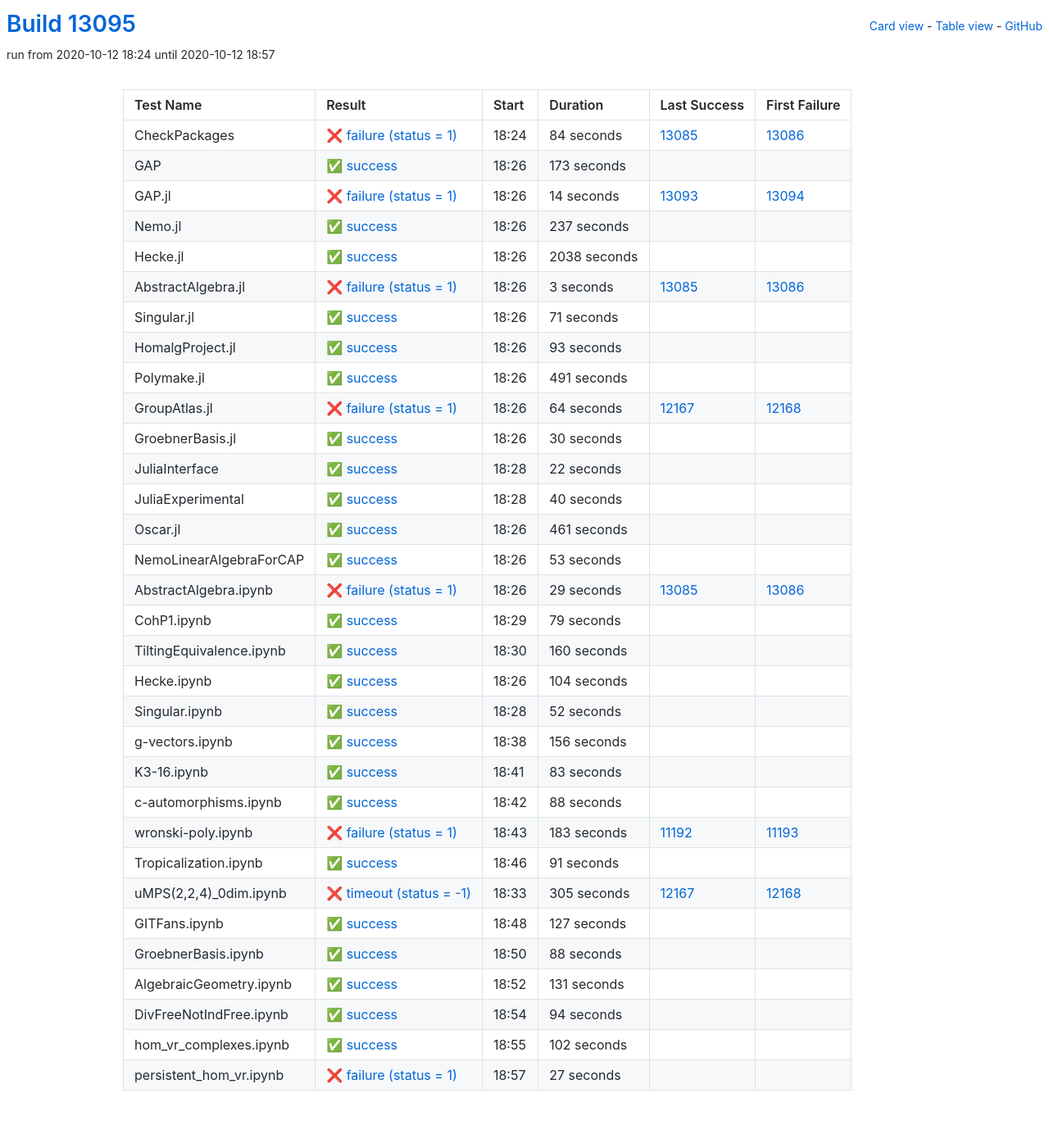
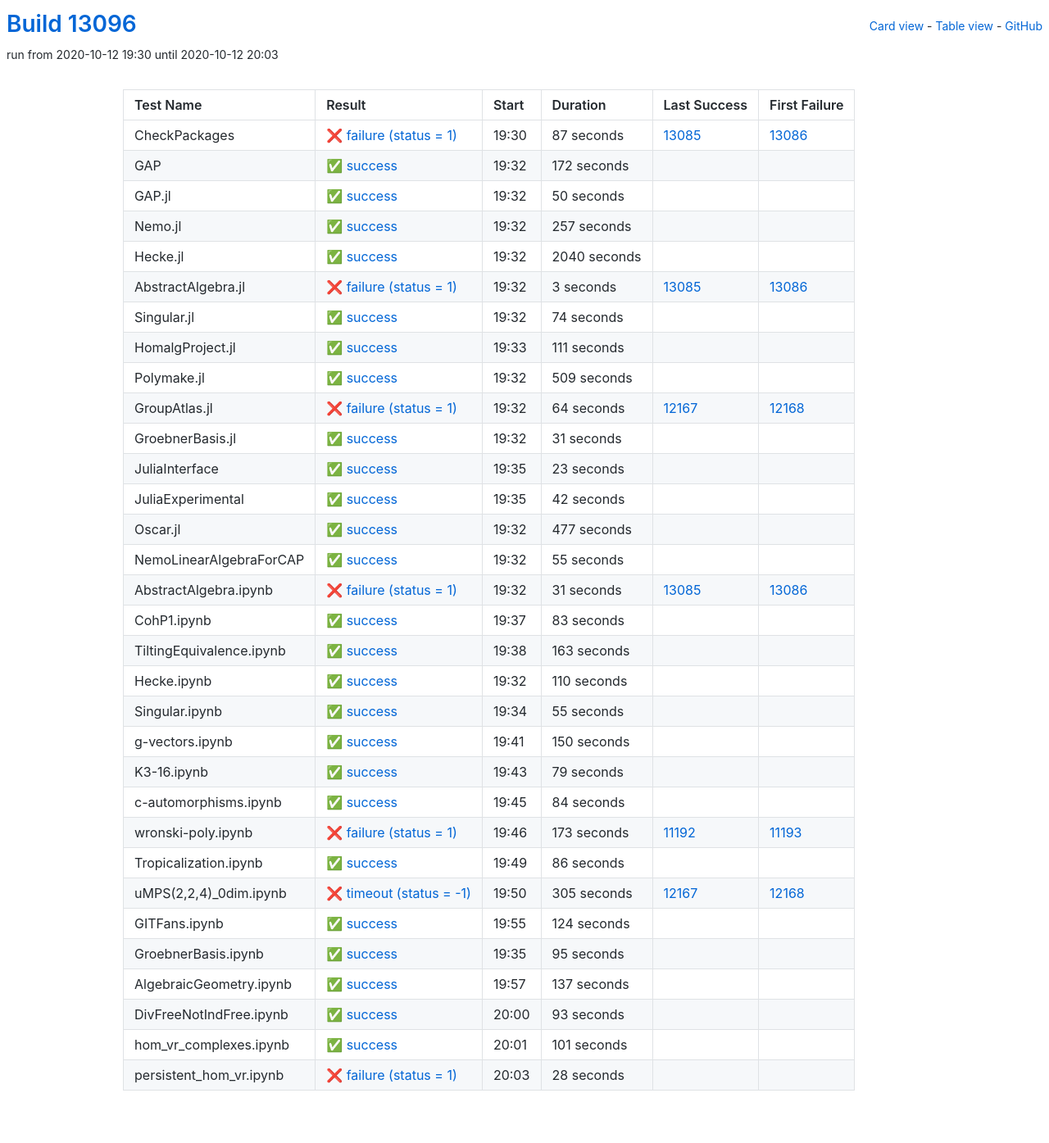
Before and after one commit to oscar-system/oscar-ci-status, a Jekyll site: the page built from table.html, in a window 1280 px wide. Shown: the whole page at 82% size. Built offline with Jekyll 4.4.1, drawn with Linux system fonts in a browser that asks for light colours.

Commit message:
Build #13096

```diff
--- a/_data/ci.yml
+++ b/_data/ci.yml
@@ -1,6 +1,6 @@
 ---
-build: 13095
-build_url: https://oscarci.mathematik.uni-kl.de/job/oscar/13095/
+build: 13096
+build_url: https://oscarci.mathematik.uni-kl.de/job/oscar/13096/
 job: oscar
 organization: oscar-system
 repo: oscar-ci-status
@@ -8,68 +8,68 @@
 tests:
 - name: CheckPackages
   id: checkpackages
-  log: https://oscarci.mathematik.uni-kl.de/job/oscar/13095/artifact/logs/build-13095/CheckPackages.log
-  start: 2020-10-12 18:24
+  log: https://oscarci.mathematik.uni-kl.de/job/oscar/13096/artifact/logs/build-13096/CheckPackages.log
+  start: 2020-10-12 19:30
   success: false
   exitcode: 1
   status: failure
-  duration: 84
+  duration: 87
   last_success: 13085
   last_success_url: https://oscarci.mathematik.uni-kl.de/job/oscar/13085/
   first_failure: 13086
   first_failure_url: https://oscarci.mathematik.uni-kl.de/job/oscar/13086/
 - name: GAP
   id: gap
-  log: https://oscarci.mathematik.uni-kl.de/job/oscar/13095/artifact/logs/build-13095/GAP.log
-  start: 2020-10-12 18:26
+  log: https://oscarci.mathematik.uni-kl.de/job/oscar/13096/artifact/logs/build-13096/GAP.log
+  start: 2020-10-12 19:32
   success: true
   exitcode: 0
   status: success
-  duration: 173
+  duration: 172
   last_success: false
   last_success_url:
   first_failure: false
   first_failure_url:
 - name: GAP.jl
   id: gap-jl
-  log: https://oscarci.mathematik.uni-kl.de/job/oscar/13095/artifact/logs/build-13095/GAP.jl.log
-  start: 2020-10-12 18:26
-  success: false
-  exitcode: 1
-  status: failure
-  duration: 14
-  last_success: 13093
-  last_success_url: https://oscarci.mathematik.uni-kl.de/job/oscar/13093/
-  first_failure: 13094
-  first_failure_url: https://oscarci.mathematik.uni-kl.de/job/oscar/13094/
-- name: Nemo.jl
-  id: nemo-jl
-  log: https://oscarci.mathematik.uni-kl.de/job/oscar/13095/artifact/logs/build-13095/Nemo.jl.log
-  start: 2020-10-12 18:26
+  log: https://oscarci.mathematik.uni-kl.de/job/oscar/13096/artifact/logs/build-13096/GAP.jl.log
+  start: 2020-10-12 19:32
   success: true
   exitcode: 0
   status: success
-  duration: 237
+  duration: 50
+  last_success: false
+  last_success_url:
+  first_failure: false
+  first_failure_url:
+- name: Nemo.jl
+  id: nemo-jl
+  log: https://oscarci.mathematik.uni-kl.de/job/oscar/13096/artifact/logs/build-13096/Nemo.jl.log
+  start: 2020-10-12 19:32
+  success: true
+  exitcode: 0
+  status: success
+  duration: 257
   last_success: false
   last_success_url:
   first_failure: false
   first_failure_url:
 - name: Hecke.jl
   id: hecke-jl
-  log: https://oscarci.mathematik.uni-kl.de/job/oscar/13095/artifact/logs/build-13095/Hecke.jl.log
-  start: 2020-10-12 18:26
+  log: https://oscarci.mathematik.uni-kl.de/job/oscar/13096/artifact/logs/build-13096/Hecke.jl.log
+  start: 2020-10-12 19:32
   success: true
   exitcode: 0
   status: success
-  duration: 2038
+  duration: 2040
   last_success: false
   last_success_url:
   first_failure: false
   first_failure_url:
 - name: AbstractAlgebra.jl
   id: abstractalgebra-jl
-  log: https://oscarci.mathematik.uni-kl.de/job/oscar/13095/artifact/logs/build-13095/AbstractAlgebra.jl.log
-  start: 2020-10-12 18:26
+  log: https://oscarci.mathematik.uni-kl.de/job/oscar/13096/artifact/logs/build-13096/AbstractAlgebra.jl.log
+  start: 2020-10-12 19:32
   success: false
   exitcode: 1
   status: failure
@@ -80,44 +80,44 @@
   first_failure_url: https://oscarci.mathematik.uni-kl.de/job/oscar/13086/
 - name: Singular.jl
   id: singular-jl
-  log: https://oscarci.mathematik.uni-kl.de/job/oscar/13095/artifact/logs/build-13095/Singular.jl.log
-  start: 2020-10-12 18:26
+  log: https://oscarci.mathematik.uni-kl.de/job/oscar/13096/artifact/logs/build-13096/Singular.jl.log
+  start: 2020-10-12 19:32
   success: true
   exitcode: 0
   status: success
-  duration: 71
+  duration: 74
   last_success: false
   last_success_url:
   first_failure: false
   first_failure_url:
 - name: HomalgProject.jl
   id: homalgproject-jl
-  log: https://oscarci.mathematik.uni-kl.de/job/oscar/13095/artifact/logs/build-13095/HomalgProject.jl.log
-  start: 2020-10-12 18:26
+  log: https://oscarci.mathematik.uni-kl.de/job/oscar/13096/artifact/logs/build-13096/HomalgProject.jl.log
+  start: 2020-10-12 19:33
   success: true
   exitcode: 0
   status: success
-  duration: 93
+  duration: 111
   last_success: false
   last_success_url:
   first_failure: false
   first_failure_url:
 - name: Polymake.jl
   id: polymake-jl
-  log: https://oscarci.mathematik.uni-kl.de/job/oscar/13095/artifact/logs/build-13095/Polymake.jl.log
-  start: 2020-10-12 18:26
+  log: https://oscarci.mathematik.uni-kl.de/job/oscar/13096/artifact/logs/build-13096/Polymake.jl.log
+  start: 2020-10-12 19:32
   success: true
   exitcode: 0
   status: success
-  duration: 491
+  duration: 509
   last_success: false
   last_success_url:
   first_failure: false
   first_failure_url:
 - name: GroupAtlas.jl
   id: groupatlas-jl
-  log: https://oscarci.mathematik.uni-kl.de/job/oscar/13095/artifact/logs/build-13095/GroupAtlas.jl.log
-  start: 2020-10-12 18:26
+  log: https://oscarci.mathematik.uni-kl.de/job/oscar/13096/artifact/logs/build-13096/GroupAtlas.jl.log
+  start: 2020-10-12 19:32
   success: false
   exitcode: 1
   status: failure
@@ -128,80 +128,140 @@
   first_failure_url: https://oscarci.mathematik.uni-kl.de/job/oscar/12168/
 - name: GroebnerBasis.jl
   id: groebnerbasis-jl
-  log: https://oscarci.mathematik.uni-kl.de/job/oscar/13095/artifact/logs/build-13095/GroebnerBasis.jl.log
-  start: 2020-10-12 18:26
+  log: https://oscarci.mathematik.uni-kl.de/job/oscar/13096/artifact/logs/build-13096/GroebnerBasis.jl.log
+  start: 2020-10-12 19:32
   success: true
   exitcode: 0
   status: success
-  duration: 30
+  duration: 31
   last_success: false
   last_success_url:
   first_failure: false
   first_failure_url:
 - name: JuliaInterface
   id: juliainterface
-  log: https://oscarci.mathematik.uni-kl.de/job/oscar/13095/artifact/logs/build-13095/JuliaInterface.log
-  start: 2020-10-12 18:28
+  log: https://oscarci.mathematik.uni-kl.de/job/oscar/13096/artifact/logs/build-13096/JuliaInterface.log
+  start: 2020-10-12 19:35
   success: true
   exitcode: 0
   status: success
-  duration: 22
+  duration: 23
   last_success: false
   last_success_url:
   first_failure: false
   first_failure_url:
 - name: JuliaExperimental
   id: juliaexperimental
-  log: https://oscarci.mathematik.uni-kl.de/job/oscar/13095/artifact/logs/build-13095/JuliaExperimental.log
-  start: 2020-10-12 18:28
+  log: https://oscarci.mathematik.uni-kl.de/job/oscar/13096/artifact/logs/build-13096/JuliaExperimental.log
+  start: 2020-10-12 19:35
   success: true
   exitcode: 0
   status: success
-  duration: 40
+  duration: 42
   last_success: false
   last_success_url:
   first_failure: false
   first_failure_url:
 - name: Oscar.jl
   id: oscar-jl
-  log: https://oscarci.mathematik.uni-kl.de/job/oscar/13095/artifact/logs/build-13095/Oscar.jl.log
-  start: 2020-10-12 18:26
+  log: https://oscarci.mathematik.uni-kl.de/job/oscar/13096/artifact/logs/build-13096/Oscar.jl.log
+  start: 2020-10-12 19:32
   success: true
   exitcode: 0
   status: success
-  duration: 461
+  duration: 477
   last_success: false
   last_success_url:
   first_failure: false
   first_failure_url:
 - name: NemoLinearAlgebraForCAP
   id: nemolinearalgebraforcap
-  log: https://oscarci.mathematik.uni-kl.de/job/oscar/13095/artifact/logs/build-13095/NemoLinearAlgebraForCAP.log
-  start: 2020-10-12 18:26
+  log: https://oscarci.mathematik.uni-kl.de/job/oscar/13096/artifact/logs/build-13096/NemoLinearAlgebraForCAP.log
+  start: 2020-10-12 19:32
   success: true
   exitcode: 0
   status: success
-  duration: 53
+  duration: 55
   last_success: false
   last_success_url:
   first_failure: false
   first_failure_url:
 - name: AbstractAlgebra.ipynb
   id: abstractalgebra-ipynb
-  log: https://oscarci.mathematik.uni-kl.de/job/oscar/13095/artifact/logs/build-13095/AbstractAlgebra.ipynb.log
-  start: 2020-10-12 18:26
+  log: https://oscarci.mathematik.uni-kl.de/job/oscar/13096/artifact/logs/build-13096/AbstractAlgebra.ipynb.log
+  start: 2020-10-12 19:32
   success: false
   exitcode: 1
   status: failure
-  duration: 29
+  duration: 31
   last_success: 13085
   last_success_url: https://oscarci.mathematik.uni-kl.de/job/oscar/13085/
   first_failure: 13086
   first_failure_url: https://oscarci.mathematik.uni-kl.de/job/oscar/13086/
 - name: CohP1.ipynb
   id: cohp1-ipynb
-  log: https://oscarci.mathematik.uni-kl.de/job/oscar/13095/artifact/logs/build-13095/CohP1.ipynb.log
-  start: 2020-10-12 18:29
+  log: https://oscarci.mathematik.uni-kl.de/job/oscar/13096/artifact/logs/build-13096/CohP1.ipynb.log
+  start: 2020-10-12 19:37
+  success: true
+  exitcode: 0
+  status: success
+  duration: 83
+  last_success: false
+  last_success_url:
+  first_failure: false
+  first_failure_url:
+- name: TiltingEquivalence.ipynb
+  id: tiltingequivalence-ipynb
+  log: https://oscarci.mathematik.uni-kl.de/job/oscar/13096/artifact/logs/build-13096/TiltingEquivalence.ipynb.log
+  start: 2020-10-12 19:38
+  success: true
+  exitcode: 0
+  status: success
+  duration: 163
+  last_success: false
+  last_success_url:
+  first_failure: false
+  first_failure_url:
+- name: Hecke.ipynb
+  id: hecke-ipynb
+  log: https://oscarci.mathematik.uni-kl.de/job/oscar/13096/artifact/logs/build-13096/Hecke.ipynb.log
+  start: 2020-10-12 19:32
+  success: true
+  exitcode: 0
+  status: success
+  duration: 110
+  last_success: false
+  last_success_url:
+  first_failure: false
+  first_failure_url:
+- name: Singular.ipynb
+  id: singular-ipynb
+  log: https://oscarci.mathematik.uni-kl.de/job/oscar/13096/artifact/logs/build-13096/Singular.ipynb.log
+  start: 2020-10-12 19:34
+  success: true
+  exitcode: 0
+  status: success
+  duration: 55
+  last_success: false
+  last_success_url:
+  first_failure: false
+  first_failure_url:
+- name: g-vectors.ipynb
+  id: g-vectors-ipynb
+  log: https://oscarci.mathematik.uni-kl.de/job/oscar/13096/artifact/logs/build-13096/g-vectors.ipynb.log
+  start: 2020-10-12 19:41
+  success: true
+  exitcode: 0
+  status: success
+  duration: 150
+  last_success: false
+  last_success_url:
+  first_failure: false
+  first_failure_url:
+- name: K3-16.ipynb
+  id: k3-16-ipynb
+  log: https://oscarci.mathematik.uni-kl.de/job/oscar/13096/artifact/logs/build-13096/K3-16.ipynb.log
+  start: 2020-10-12 19:43
   success: true
   exitcode: 0
   status: success
@@ -210,106 +270,46 @@
   last_success_url:
   first_failure: false
   first_failure_url:
-- name: TiltingEquivalence.ipynb
-  id: tiltingequivalence-ipynb
-  log: https://oscarci.mathematik.uni-kl.de/job/oscar/13095/artifact/logs/build-13095/TiltingEquivalence.ipynb.log
-  start: 2020-10-12 18:30
+- name: c-automorphisms.ipynb
+  id: c-automorphisms-ipynb
+  log: https://oscarci.mathematik.uni-kl.de/job/oscar/13096/artifact/logs/build-13096/c-automorphisms.ipynb.log
+  start: 2020-10-12 19:45
   success: true
   exitcode: 0
   status: success
-  duration: 160
-  last_success: false
-  last_success_url:
-  first_failure: false
-  first_failure_url:
-- name: Hecke.ipynb
-  id: hecke-ipynb
-  log: https://oscarci.mathematik.uni-kl.de/job/oscar/13095/artifact/logs/build-13095/Hecke.ipynb.log
-  start: 2020-10-12 18:26
-  success: true
-  exitcode: 0
-  status: success
-  duration: 104
-  last_success: false
-  last_success_url:
-  first_failure: false
-  first_failure_url:
-- name: Singular.ipynb
-  id: singular-ipynb
-  log: https://oscarci.mathematik.uni-kl.de/job/oscar/13095/artifact/logs/build-13095/Singular.ipynb.log
-  start: 2020-10-12 18:28
-  success: true
-  exitcode: 0
-  status: success
-  duration: 52
-  last_success: false
-  last_success_url:
-  first_failure: false
-  first_failure_url:
-- name: g-vectors.ipynb
-  id: g-vectors-ipynb
-  log: https://oscarci.mathematik.uni-kl.de/job/oscar/13095/artifact/logs/build-13095/g-vectors.ipynb.log
-  start: 2020-10-12 18:38
-  success: true
-  exitcode: 0
-  status: success
-  duration: 156
-  last_success: false
-  last_success_url:
-  first_failure: false
-  first_failure_url:
-- name: K3-16.ipynb
-  id: k3-16-ipynb
-  log: https://oscarci.mathematik.uni-kl.de/job/oscar/13095/artifact/logs/build-13095/K3-16.ipynb.log
-  start: 2020-10-12 18:41
-  success: true
-  exitcode: 0
-  status: success
-  duration: 83
-  last_success: false
-  last_success_url:
-  first_failure: false
-  first_failure_url:
-- name: c-automorphisms.ipynb
-  id: c-automorphisms-ipynb
-  log: https://oscarci.mathematik.uni-kl.de/job/oscar/13095/artifact/logs/build-13095/c-automorphisms.ipynb.log
-  start: 2020-10-12 18:42
-  success: true
-  exitcode: 0
-  status: success
-  duration: 88
+  duration: 84
   last_success: false
   last_success_url:
   first_failure: false
   first_failure_url:
 - name: wronski-poly.ipynb
   id: wronski-poly-ipynb
-  log: https://oscarci.mathematik.uni-kl.de/job/oscar/13095/artifact/logs/build-13095/wronski-poly.ipynb.log
-  start: 2020-10-12 18:43
+  log: https://oscarci.mathematik.uni-kl.de/job/oscar/13096/artifact/logs/build-13096/wronski-poly.ipynb.log
+  start: 2020-10-12 19:46
   success: false
   exitcode: 1
   status: failure
-  duration: 183
+  duration: 173
   last_success: 11192
   last_success_url: https://oscarci.mathematik.uni-kl.de/job/oscar/11192/
   first_failure: 11193
   first_failure_url: https://oscarci.mathematik.uni-kl.de/job/oscar/11193/
 - name: Tropicalization.ipynb
   id: tropicalization-ipynb
-  log: https://oscarci.mathematik.uni-kl.de/job/oscar/13095/artifact/logs/build-13095/Tropicalization.ipynb.log
-  start: 2020-10-12 18:46
+  log: https://oscarci.mathematik.uni-kl.de/job/oscar/13096/artifact/logs/build-13096/Tropicalization.ipynb.log
+  start: 2020-10-12 19:49
   success: true
   exitcode: 0
   status: success
-  duration: 91
+  duration: 86
   last_success: false
   last_success_url:
   first_failure: false
   first_failure_url:
 - name: uMPS(2,2,4)_0dim.ipynb
   id: umps-2-2-4-0dim-ipynb
-  log: https://oscarci.mathematik.uni-kl.de/job/oscar/13095/artifact/logs/build-13095/uMPS-2-2-4-_0dim.ipynb.log
-  start: 2020-10-12 18:33
+  log: https://oscarci.mathematik.uni-kl.de/job/oscar/13096/artifact/logs/build-13096/uMPS-2-2-4-_0dim.ipynb.log
+  start: 2020-10-12 19:50
   success: false
   exitcode: -1
   status: timeout
@@ -320,72 +320,72 @@
   first_failure_url: https://oscarci.mathematik.uni-kl.de/job/oscar/12168/
 - name: GITFans.ipynb
   id: gitfans-ipynb
-  log: https://oscarci.mathematik.uni-kl.de/job/oscar/13095/artifact/logs/build-13095/GITFans.ipynb.log
-  start: 2020-10-12 18:48
+  log: https://oscarci.mathematik.uni-kl.de/job/oscar/13096/artifact/logs/build-13096/GITFans.ipynb.log
+  start: 2020-10-12 19:55
   success: true
   exitcode: 0
   status: success
-  duration: 127
+  duration: 124
   last_success: false
   last_success_url:
   first_failure: false
   first_failure_url:
 - name: GroebnerBasis.ipynb
   id: groebnerbasis-ipynb
-  log: https://oscarci.mathematik.uni-kl.de/job/oscar/13095/artifact/logs/build-13095/GroebnerBasis.ipynb.log
-  start: 2020-10-12 18:50
+  log: https://oscarci.mathematik.uni-kl.de/job/oscar/13096/artifact/logs/build-13096/GroebnerBasis.ipynb.log
+  start: 2020-10-12 19:35
   success: true
   exitcode: 0
   status: success
-  duration: 88
+  duration: 95
   last_success: false
   last_success_url:
   first_failure: false
   first_failure_url:
 - name: AlgebraicGeometry.ipynb
   id: algebraicgeometry-ipynb
-  log: https://oscarci.mathematik.uni-kl.de/job/oscar/13095/artifact/logs/build-13095/AlgebraicGeometry.ipynb.log
-  start: 2020-10-12 18:52
+  log: https://oscarci.mathematik.uni-kl.de/job/oscar/13096/artifact/logs/build-13096/AlgebraicGeometry.ipynb.log
+  start: 2020-10-12 19:57
   success: true
   exitcode: 0
   status: success
-  duration: 131
+  duration: 137
   last_success: false
   last_success_url:
   first_failure: false
   first_failure_url:
 - name: DivFreeNotIndFree.ipynb
   id: divfreenotindfree-ipynb
-  log: https://oscarci.mathematik.uni-kl.de/job/oscar/13095/artifact/logs/build-13095/DivFreeNotIndFree.ipynb.log
-  start: 2020-10-12 18:54
+  log: https://oscarci.mathematik.uni-kl.de/job/oscar/13096/artifact/logs/build-13096/DivFreeNotIndFree.ipynb.log
+  start: 2020-10-12 20:00
   success: true
   exitcode: 0
   status: success
-  duration: 94
+  duration: 93
   last_success: false
   last_success_url:
   first_failure: false
   first_failure_url:
 - name: hom_vr_complexes.ipynb
   id: hom-vr-complexes-ipynb
-  log: https://oscarci.mathematik.uni-kl.de/job/oscar/13095/artifact/logs/build-13095/hom_vr_complexes.ipynb.log
-  start: 2020-10-12 18:55
+  log: https://oscarci.mathematik.uni-kl.de/job/oscar/13096/artifact/logs/build-13096/hom_vr_complexes.ipynb.log
+  start: 2020-10-12 20:01
   success: true
   exitcode: 0
   status: success
-  duration: 102
+  duration: 101
   last_success: false
   last_success_url:
   first_failure: false
   first_failure_url:
 - name: persistent_hom_vr.ipynb
   id: persistent-hom-vr-ipynb
-  log: https://oscarci.mathematik.uni-kl.de/job/oscar/13095/artifact/logs/build-13095/persistent_hom_vr.ipynb.log
-  start: 2020-10-12 18:57
+  log: https://oscarci.mathematik.uni-kl.de/job/oscar/13096/artifact/logs/build-13096/persistent_hom_vr.ipynb.log
+  start: 2020-10-12 20:03
   success: false
   exitcode: 1
   status: failure
-  duration: 27
+  duration: 28
   last_success: false
   last_success_url:
   first_failure: false
```
Also changed, not shown: README.md.
